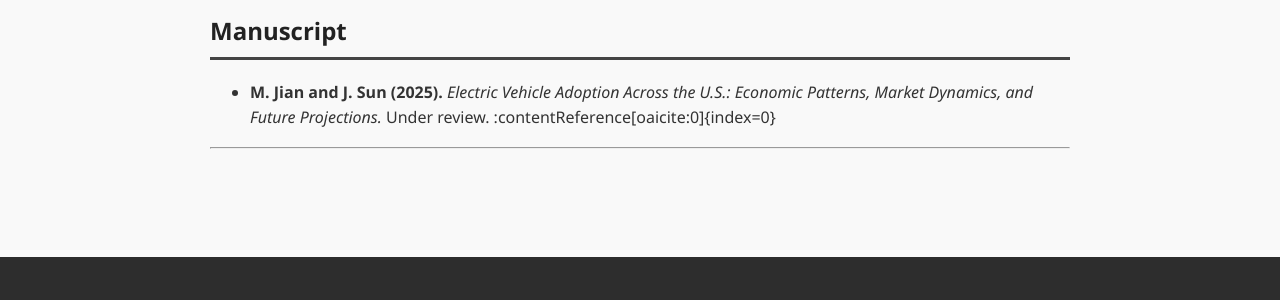
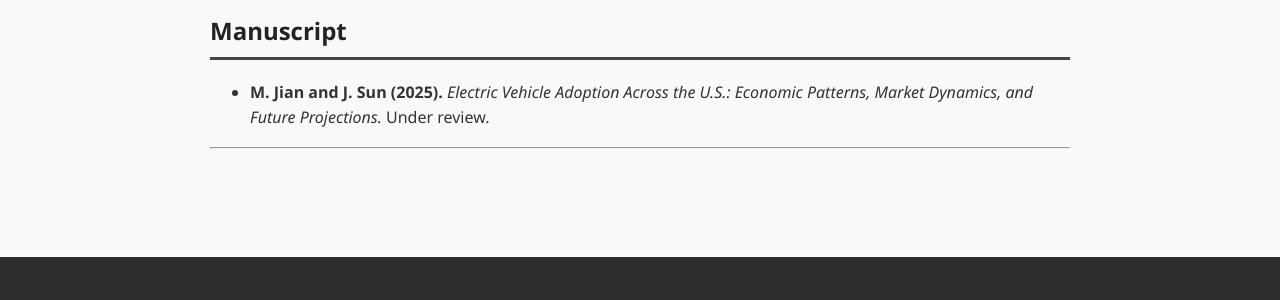
Before and after one commit to mcjian09/mcjian09.github.io, a Jekyll site: the page built from ev.md, in a window 1280 px wide. Shown: the part 1810-2110 px from the top of the page. Built offline with Jekyll 4.4.1, drawn with Linux system fonts in a browser that asks for light colours.

Commit message:
Remove unnecessary citation formatting from manuscript

```diff
--- a/ev.md
+++ b/ev.md
@@ -58,6 +58,6 @@ Our analysis combines classical statistical modeling with spatial and diffusion-
 
 ## Manuscript
 
-- **M. Jian and J. Sun (2025).** *Electric Vehicle Adoption Across the U.S.: Economic Patterns, Market Dynamics, and Future Projections.* Under review. :contentReference[oaicite:0]{index=0}
+- **M. Jian and J. Sun (2025).** *Electric Vehicle Adoption Across the U.S.: Economic Patterns, Market Dynamics, and Future Projections.* Under review.
 
 ---
```
